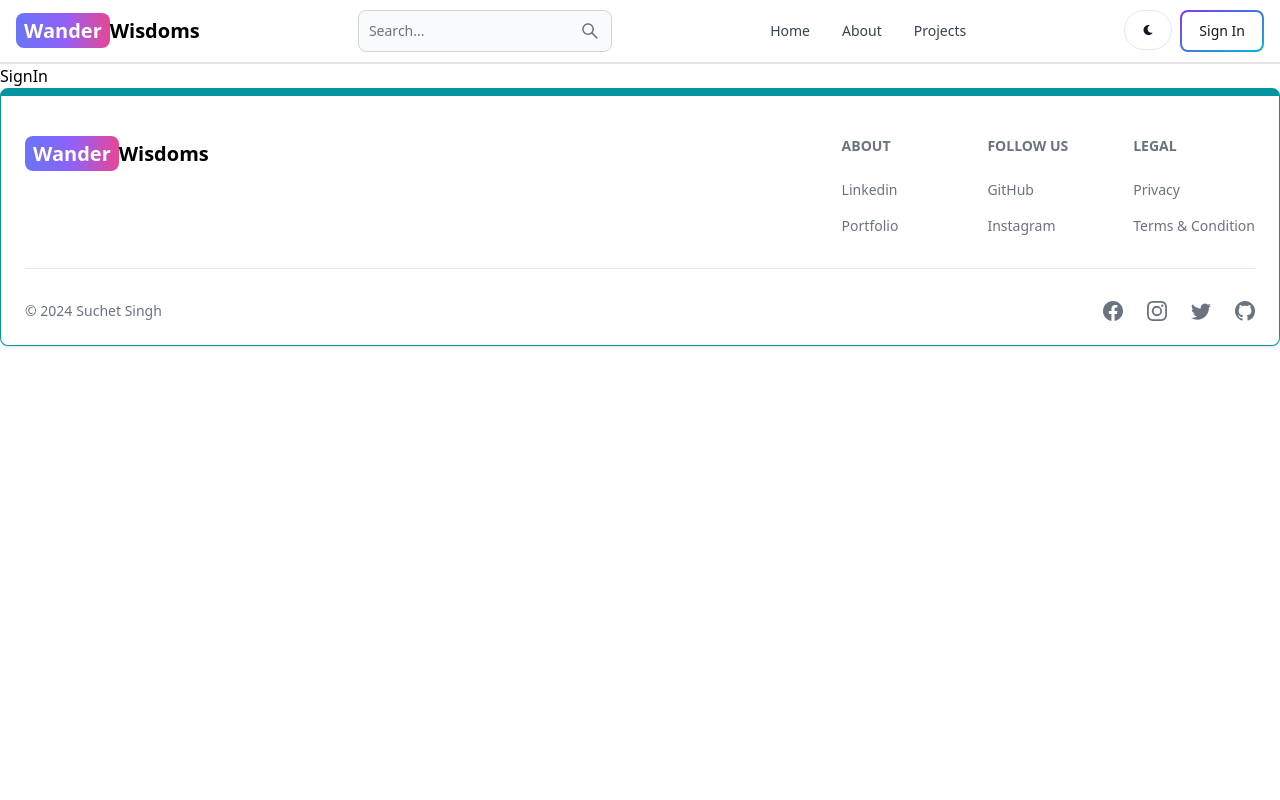
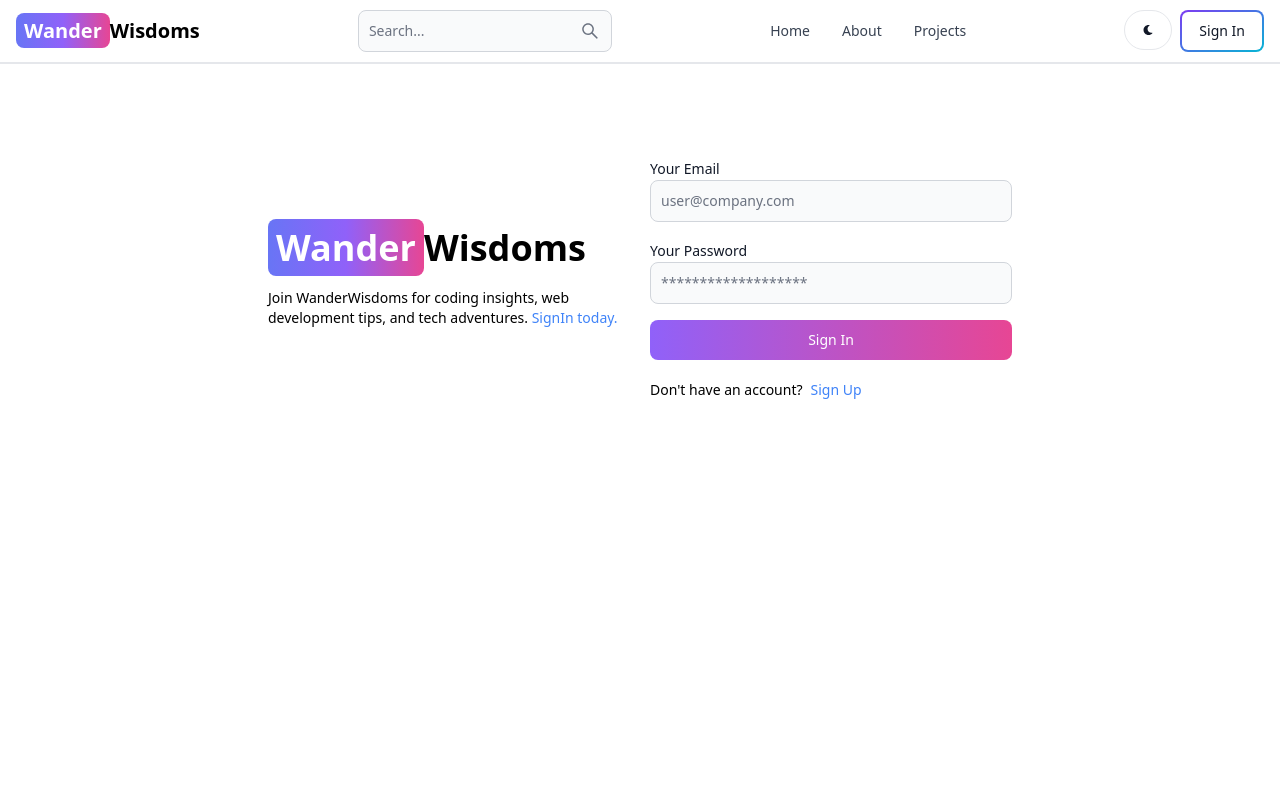
Before and after one commit to suchetsingh/WanderWisdoms, a React (Vite) app in the folder client/: page /sign-in in a window 1280 px wide. Shown: the top 800 px of the page. Built offline with nearby package versions, Linux system fonts and the light colour scheme.

Commit message:
Completed SignIn page functionality

```diff
--- a/client/src/pages/SignIn.jsx
+++ b/client/src/pages/SignIn.jsx
@@ -1,7 +1,111 @@
-import React from 'react'
+import { Alert, Button, Label, Spinner, TextInput } from "flowbite-react";
+import React, { useState } from "react";
+import { Link, useNavigate } from "react-router-dom";
 
 export default function SignIn() {
+  const [formData, setFormData] = useState({});
+  const [errorMessage, setErrorMessage] = useState(null);
+  const [loading, setLoading] = useState(false);
+  const navigate = useNavigate();
+
+  const handleChange = (e) => {
+    setFormData({ ...formData, [e.target.id]: e.target.value.trim() });
+  };
+
+  const handleSubmit = async (e) => {
+    e.preventDefault();
+    if (!formData.email || !formData.password) {
+      return setErrorMessage("Please fill out all the fields.");
+    }
+    try {
+      setLoading(true);
+      setErrorMessage(null);
+      const res = await fetch("/api/auth/signin", {
+        method: "POST",
+        headers: { "Content-Type": "application/json" },
+        body: JSON.stringify(formData),
+      });
+      const data = await res.json();
+      if (data.sucess === false) {
+        return setErrorMessage(data.message);
+      }
+      setLoading(false);
+      if (res.ok) {
+        navigate("/");
+      }
+    } catch (error) {
+      setErrorMessage(error.message);
+      setLoading(false);
+    }
+  };
+
   return (
-    <div>SignIn</div>
-  )
+    <div className="min-h h-screen mt-20">
+      <div className="flex p-3 max-w-3xl mx-auto flex-col md:flex-row md:items-center gap-5">
+        {/* left */}
+        <div className="flex-1">
+          <Link to="/" className="font-bold dark:text-white text-4xl">
+            <span className="px-2 py-1 bg-gradient-to-r from-indigo-500 via-purple-500 to-pink-500   rounded-lg text-white">
+              Wander
+            </span>
+            Wisdoms
+          </Link>
+          <p className="text-sm mt-5">
+            Join WanderWisdoms for coding insights, web development tips, and
+            tech adventures.{" "}
+            <span className="text-blue-500 font-medium">SignIn today.</span>
+          </p>
+        </div>
+        {/* right */}
+
+        <div className="flex-1">
+          <form className="flex flex-col gap-4" onSubmit={handleSubmit}>
+            <div>
+              <Label value="Your Email" />
+              <TextInput
+                type="email"
+                placeholder="user@company.com"
+                id="email"
+                onChange={handleChange}
+              />
+            </div>
+            <div>
+              <Label value="Your Password" />
+              <TextInput
+                type="password"
+                placeholder="*******************"
+                id="password"
+                onChange={handleChange}
+              />
+            </div>
+            <Button
+              gradientDuoTone="purpleToPink"
+              type="submit"
+              disabled={loading}
+            >
+              {loading ? (
+                <>
+                  <Spinner size="sm" />
+                  <span className="pl-3">Loading....</span>
+                </>
+              ) : (
+                "Sign In"
+              )}
+            </Button>
+          </form>
+          <div className="flex gap-2 text-sm mt-5">
+            <span> Don't have an account?</span>
+            <Link to="/sign-up" className="text-blue-500">
+              Sign Up
+            </Link>
+          </div>
+          {errorMessage && (
+            <Alert className="mt-5" color="failure">
+              {errorMessage}
+            </Alert>
+          )}
+        </div>
+      </div>
+    </div>
+  );
 }
```
